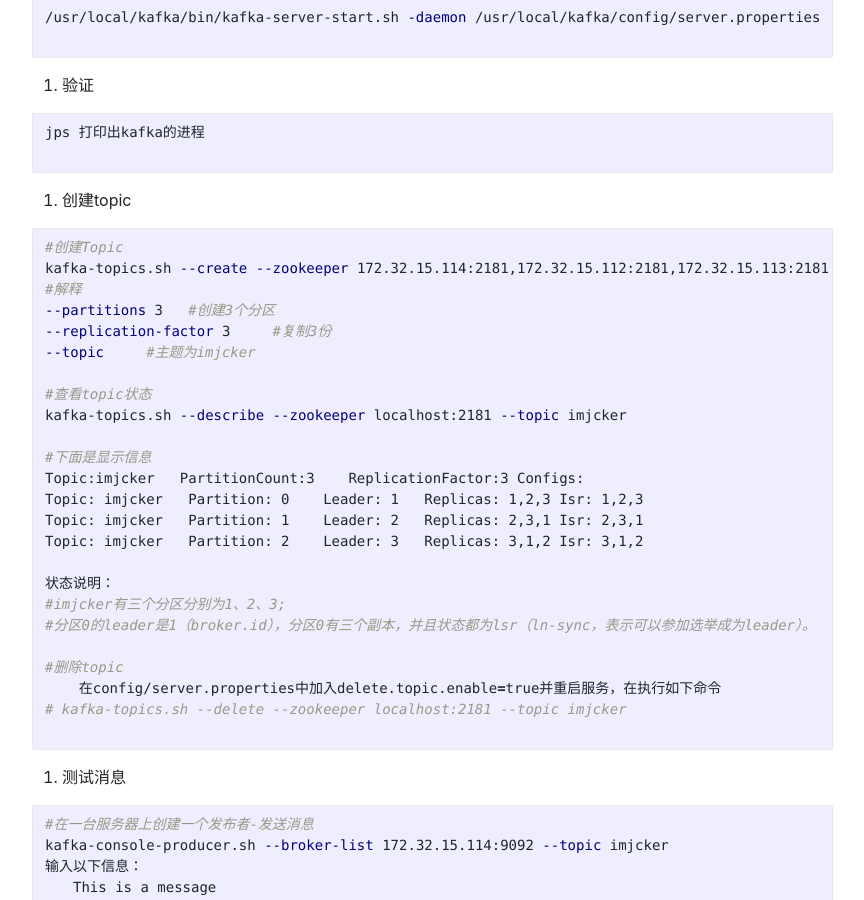
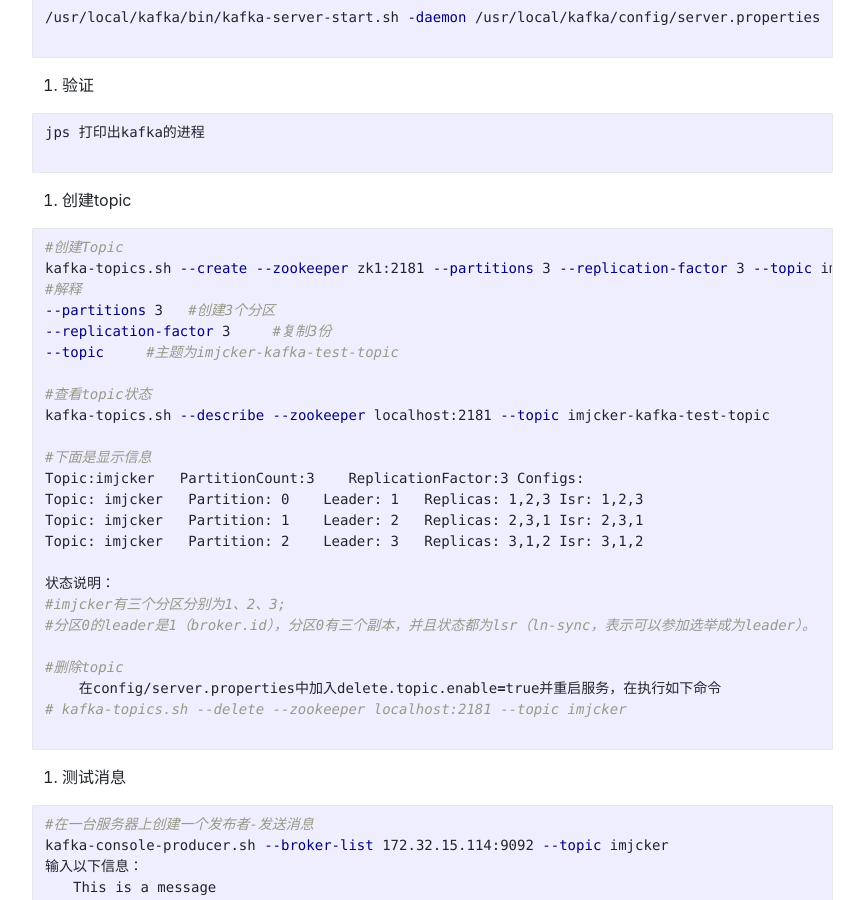
Before and after one commit to imjcker/imjcker.github.io, a Jekyll site: the page built from _posts/2019-03-04-kafka.md, in a window 1280 px wide and 900 px high, scrolled down 1121 px. Shown: the whole window, without its empty margins (69-933 px from the left). Built offline with Jekyll 4.4.1, drawn with Linux system fonts in a browser that asks for light colours; nearby versions of some CDN libraries; comment, search, counter and statistics services are not loaded.

````diff
--- a/_posts/2019-03-04-kafka.md
+++ b/_posts/2019-03-04-kafka.md
@@ -69,14 +69,14 @@ jps 打印出kafka的进程
 
 ```shell
 #创建Topic
-kafka-topics.sh --create --zookeeper 172.32.15.114:2181,172.32.15.112:2181,172.32.15.113:2181 --partitions 3 --replication-factor 3 --topic imjcker
+kafka-topics.sh --create --zookeeper zk1:2181 --partitions 3 --replication-factor 3 --topic imjcker-kafka-test-topic
 #解释
 --partitions 3   #创建3个分区
 --replication-factor 3     #复制3份
---topic     #主题为imjcker
+--topic     #主题为imjcker-kafka-test-topic
 
 #查看topic状态
-kafka-topics.sh --describe --zookeeper localhost:2181 --topic imjcker
+kafka-topics.sh --describe --zookeeper localhost:2181 --topic imjcker-kafka-test-topic
 
 #下面是显示信息
 Topic:imjcker   PartitionCount:3    ReplicationFactor:3 Configs:
````
Also changed, not shown: _posts/2020-04-03-apm.md (renamed from _posts/2020-04-03-pinpoint.md, +12 -2 lines), _posts/2020-04-12-hadoop.md (+1 -1 lines), _posts/2020-04-14-skywalking.md (deleted, +0 -9 lines), _posts/2020-06-17-sublime.md (added, +13 -0 lines), assets/2020/sublime.jpg (added).
